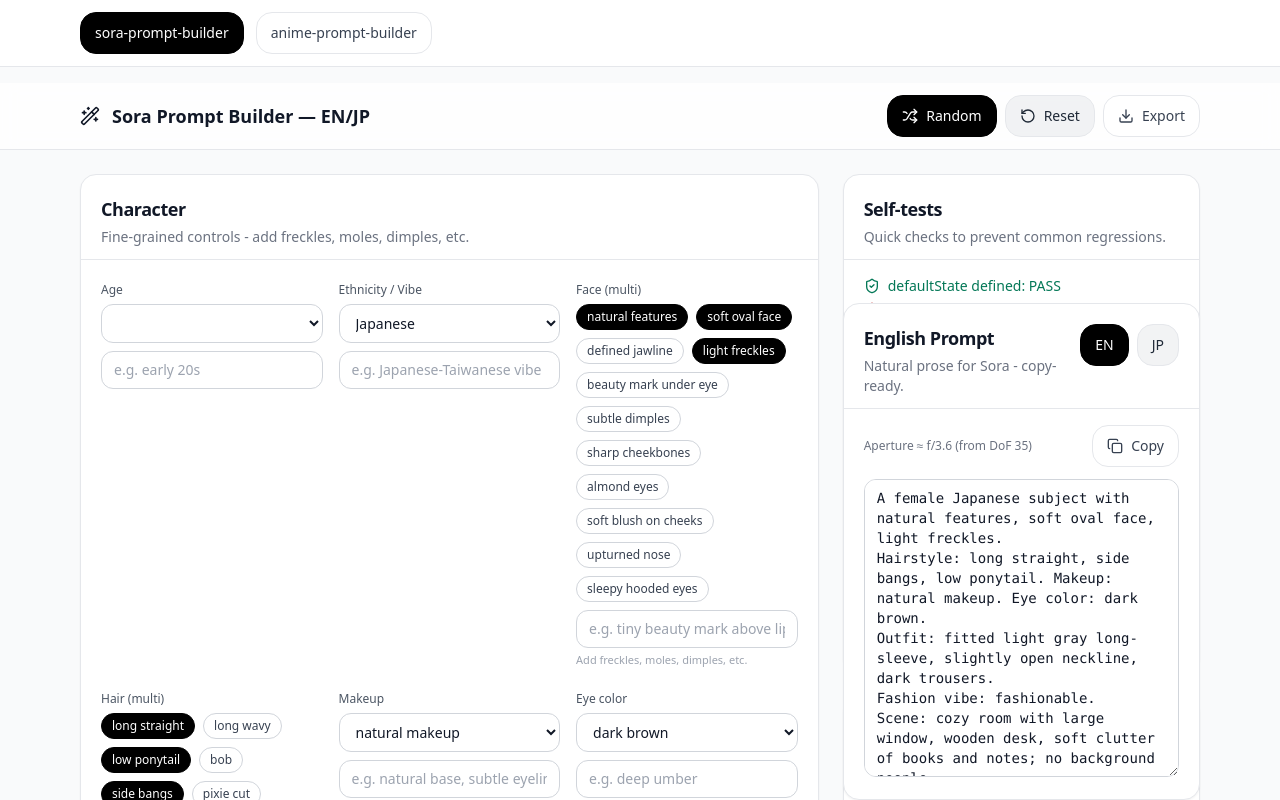
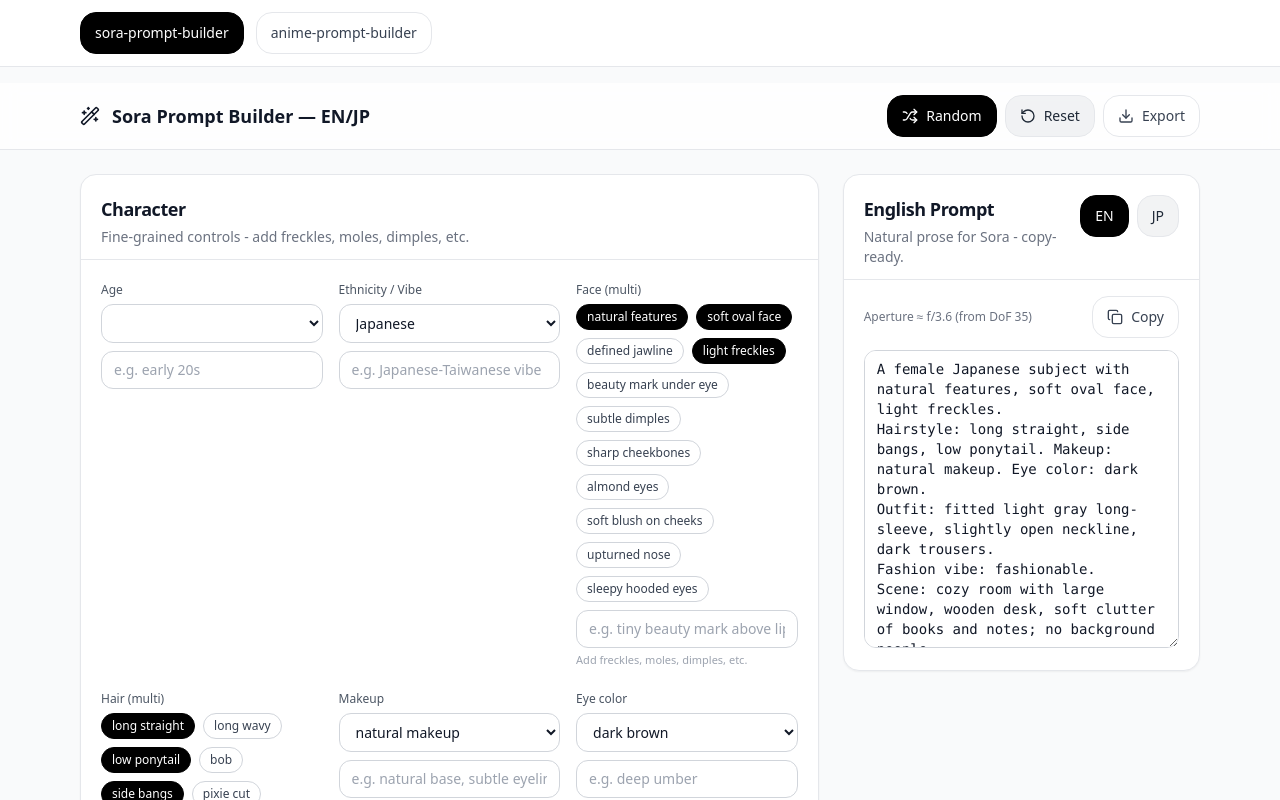
Before and after one commit to 1011gnn1118/sora-prompt-builder, a React (Vite) app: page / in a window 1280 px wide. Shown: the top 800 px of the page. Built offline with nearby package versions, Linux system fonts and the light colour scheme.

Commit message:
chore: remove self-tests and utilities

```diff
--- a/src/SoraPromptBuilder.jsx
+++ b/src/SoraPromptBuilder.jsx
@@ -6,7 +6,6 @@
   Download,
   Languages,
   Wand2,
-  ShieldCheck,
   CameraOff,
   EyeOff,
 } from "lucide-react";
@@ -363,29 +362,6 @@
     </div>
   );
 
-  // Self-tests to catch regressions (kept + expanded)
-  const selfTests = useMemo(() => {
-    const tests = [];
-    tests.push({ name: "defaultState defined", pass: typeof defaultState === "object" });
-    const en = buildEnglishPrompt(defaultState);
-    tests.push({ name: "EN prompt mentions Camera", pass: /Camera:\\s/.test(en) });
-    const jp = buildJapanesePrompt(defaultState);
-    tests.push({ name: "JP prompt mentions カメラ", pass: /カメラ：/.test(jp) });
-    tests.push({ name: "Static camera phrase present (EN)", pass: buildEnglishPrompt({ ...defaultState, staticCamera: true }).includes("static locked-off tripod") });
-    tests.push({ name: "Absolute no-movement present (EN)", pass: buildEnglishPrompt({ ...defaultState, staticCamera: true }).includes("no push-in") });
-    tests.push({ name: "Candid FAR injects wording (EN)", pass: buildEnglishPrompt({ ...defaultState, candidMode: "far" }).includes("documentary-style") });
-    tests.push({ name: "Candid CLOSE injects wording (EN)", pass: buildEnglishPrompt({ ...defaultState, candidMode: "close" }).includes("peeking into her private space") });
-    tests.push({ name: "JP static phrase present", pass: buildJapanesePrompt({ ...defaultState, staticCamera: true }).includes("ズーム・パン・ドリー・プッシュイン・手ブレ・微揺れ一切なし") });
-    tests.push({ name: "Forbid eye contact injects (EN)", pass: buildEnglishPrompt({ ...defaultState, forbidEyeContact: true }).includes("excluding any direct eye contact") });
-    tests.push({ name: "Action repetition phrase present (EN)", pass: buildEnglishPrompt({ ...defaultState, activity: "stretching arms lazily" }).includes("repeated continuously") });
-    tests.push({ name: "Action repetition phrase present (JP)", pass: buildJapanesePrompt({ ...defaultState, activity: "stretching arms lazily" }).includes("繰り返し持続的に") });
-    tests.push({ name: "Full body guarantee triggers (EN)", pass: buildEnglishPrompt({ ...defaultState, shot: "full body shot" }).includes("fully visible from head to toe") });
-    tests.push({ name: "Aperture mapping works", pass: /^f\/[0-9]+\.[0-9]$/.test(apertureFromDof(defaultState.dofStrength)) });
-    tests.push({ name: "Lighting field composes", pass: buildEnglishPrompt({ ...defaultState, lighting: "neon sign lighting" }).includes("Lighting: neon sign lighting") });
-    tests.push({ name: "Dress field composes (EN)", pass: buildEnglishPrompt({ ...defaultState, dress: "sundress", tops: "", bottoms: "" }).includes("Outfit: sundress") });
-    tests.push({ name: "Dress field composes (JP)", pass: buildJapanesePrompt({ ...defaultState, dress: "sundress", tops: "", bottoms: "" }).includes("服装：サマードレス") });
-    return tests;
-  }, []);
 
   return (
     <div className="min-h-screen bg-gray-50 text-gray-900">
@@ -618,27 +594,6 @@
 
         {/* RIGHT: Outputs */}
         <div className="space-y-6">
-          {/* Smoke tests */}
-          <Card>
-            <CardHeader title="Self-tests" subtitle="Quick checks to prevent common regressions." />
-            <CardContent>
-              <ul className="space-y-1 text-sm">
-                {selfTests.map((t, i) => (
-                  <li key={i} className={`flex items-center gap-2 ${t.pass ? "text-emerald-700" : "text-red-700"}`}>
-                    <ShieldCheck className="h-4 w-4" />{t.name}: {t.pass ? "PASS" : "FAIL"}
-                  </li>
-                ))}
-              </ul>
-            </CardContent>
-          </Card>
-
-          <Card>
-            <CardHeader title="Utilities" subtitle="Download JSON with current settings." />
-            <CardContent className="flex flex-col gap-2">
-              <Button variant="ghost" onClick={exportJSON}><Download className="h-4 w-4" />Download JSON</Button>
-            </CardContent>
-          </Card>
-
           <Card className="sticky bottom-0 bg-white z-10">
             <CardHeader
               title={lang === "EN" ? "English Prompt" : "日本語プロンプト"}
```
